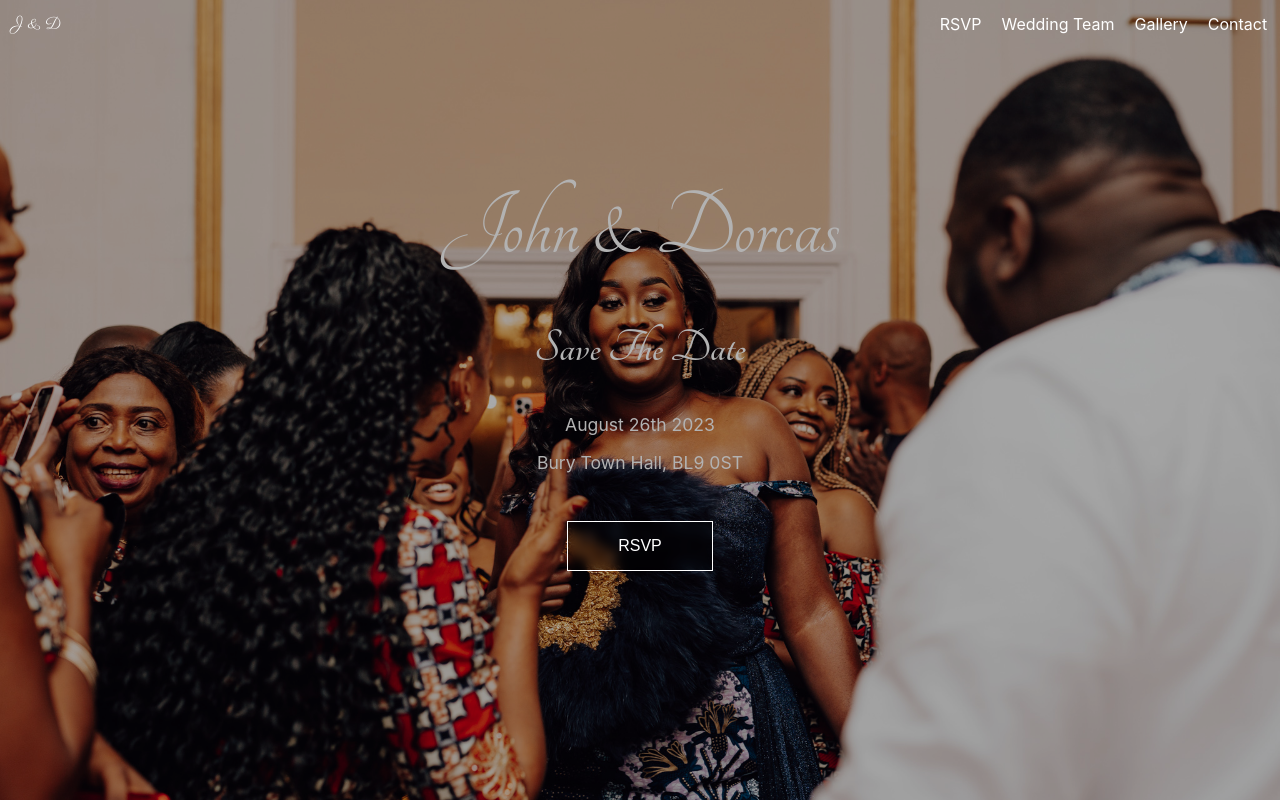
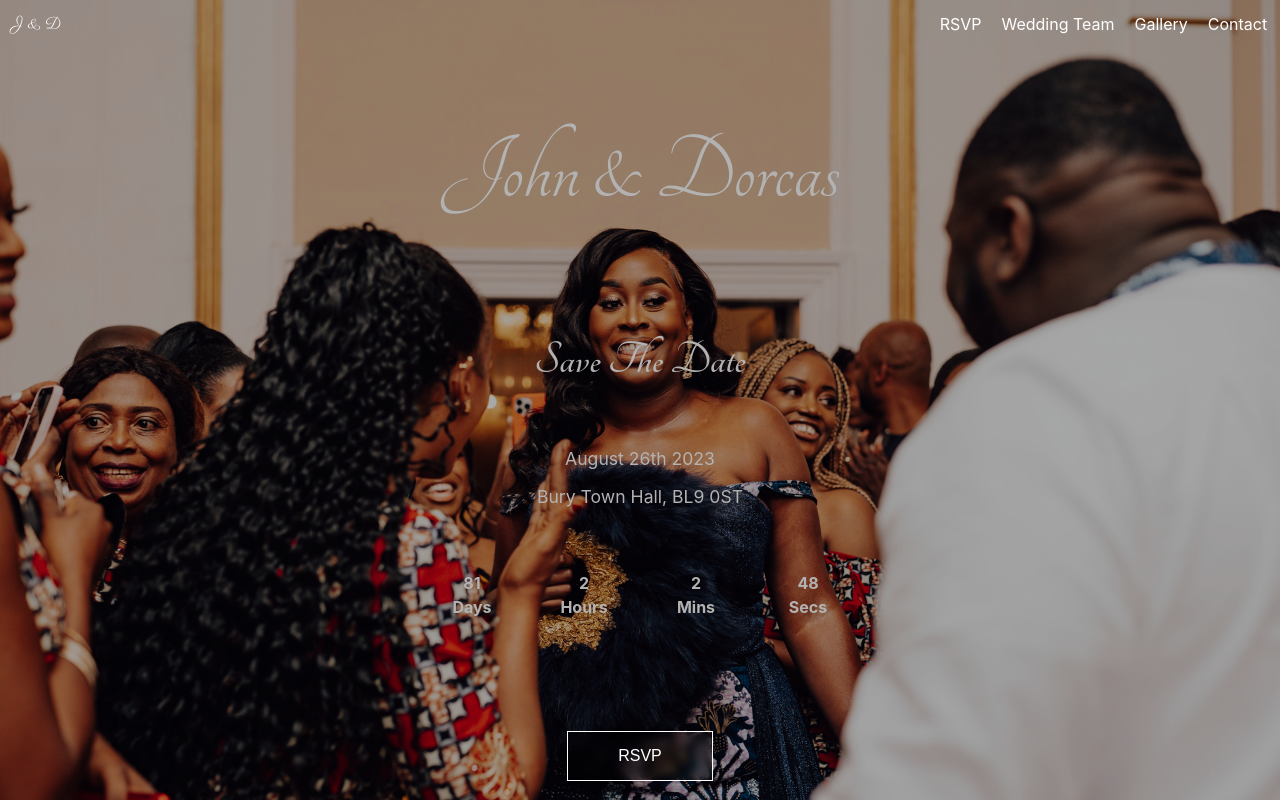
Before and after one commit to chadrakh/RSVPWebsite, a React (Create React App) app: page / in a window 1280 px wide. Built offline with nearby package versions, Linux system fonts and the light colour scheme.

Commit message:
Add countdown timer and improve layout spacing

```diff
--- /dev/null
+++ b/src/components/common/Countdown/CountdownTimer.tsx
@@ -0,0 +1,24 @@
+import React from 'react';
+import useCountdown from '../../../hooks/useCountdown';
+import ExpiredNotice from './ExpiredNotice';
+import ShowCounter from './ShowCounter';
+
+type Props = {
+  targetDate: string;
+};
+
+const CountdownTimer: React.FC<Props> = ({ targetDate }) => {
+  const [days, hours, minutes, seconds] = useCountdown(targetDate);
+
+    return (
+        <>
+        {
+            (days + hours + minutes + seconds) <= 0
+            ? <ExpiredNotice />
+            : <ShowCounter days={days} hours={hours} minutes={minutes} seconds={seconds}/>
+        }
+        </>
+    );
+};
+
+export default CountdownTimer;
--- /dev/null
+++ b/src/components/common/Countdown/DateTimeDisplay.tsx
@@ -0,0 +1,38 @@
+import { FC } from "react";
+import styled from "@emotion/styled";
+
+type Props = {
+    value: number;
+    type: string;
+    isDanger: boolean;
+  };
+
+const Display = styled.div<{ isDanger: boolean }>`
+    padding: 1rem;
+    margin: 1rem;
+    display: flex;
+    flex-direction: column;
+    align-items: center;
+    justify-content: center;
+    text-align: center;
+    min-width: 3rem;
+    height: 3rem;
+    display: grid;
+    place-items: center;
+    word-break: break-word;
+    font-weight: bold;
+    color: ${props => (props.isDanger ? "red" : "white")};
+`;
+
+const DateTimeDisplay: FC<Props> = ({ value, type, isDanger }) => {
+  return (
+    <>
+      <Display isDanger={isDanger} className="countdown">
+        <p>{value}</p>
+        <span>{type}</span>
+      </Display>
+    </>
+  );
+};
+
+export default DateTimeDisplay;
--- /dev/null
+++ b/src/components/common/Countdown/ExpiredNotice.tsx
@@ -0,0 +1,11 @@
+import { FC } from "react";
+
+const ExpiredNotice: FC = () => {
+    return (
+        <>
+        <p>It's today!.</p>
+        </>
+    );
+  };
+
+  export default ExpiredNotice;
--- /dev/null
+++ b/src/components/common/Countdown/ShowCounter.tsx
@@ -0,0 +1,35 @@
+import { FC } from "react";
+import DateTimeDisplay from "./DateTimeDisplay";
+import styled from "@emotion/styled";
+
+const StyledWrapper = styled.div`
+    margin: 2em 0 2em 0;
+    display: flex;
+    align-items: center;
+    justify-content: center;
+`;
+
+type Props = {
+    days: number;
+    hours: number;
+    minutes: number;
+    seconds: number;
+  };
+
+  const ShowCounter: FC<Props> = ({
+    days,
+    hours,
+    minutes,
+    seconds,
+  }) => {
+    return (
+        <StyledWrapper>
+            <DateTimeDisplay value={days} type={'Days'} isDanger={days <= 3} />
+            <DateTimeDisplay value={hours} type={'Hours'} isDanger={false} />
+            <DateTimeDisplay value={minutes} type={'Mins'} isDanger={false} />
+            <DateTimeDisplay value={seconds} type={'Secs'} isDanger={false} />
+        </StyledWrapper>
+    );
+  };
+
+export default ShowCounter;
--- a/src/components/common/Headings/LandingText.tsx
+++ b/src/components/common/Headings/LandingText.tsx
@@ -25,7 +25,7 @@ type Props = {
     type?: string;
 };
 
-const LandingText : FC<Props> = ({ type, children }) => {
+const Text : FC<Props> = ({ type, children }) => {
     return(
         <>
             {type === "body" && <StyledBody>{children}</StyledBody>}
@@ -36,4 +36,4 @@ const LandingText : FC<Props> = ({ type, children }) => {
     )
 }
 
-export default LandingText;
+export default Text;
--- a/src/components/pages/bridal-team/BridalTeam.tsx
+++ b/src/components/pages/bridal-team/BridalTeam.tsx
@@ -1,14 +1,14 @@
 import Card from "../../common/Cards/Card";
 import Grid from "../../common/Cards/CardGrid";
 import Container from "../../common/Cards/CardContainer";
-import { bridesmaidsArr } from "../../../store/consts/teamProfiles";
+import { BRIDESMAIDS } from "../../../store/consts/consts";
 
 const BridalTeam = () => {
     return (
         <>
             <Container>
                 <Grid>
-                    {bridesmaidsArr.map(([name, link]) => (
+                    {BRIDESMAIDS.map(([name, link]) => (
                         <Card key={name}>
                             <img src={link} alt={name} />
                             <h2>{name}</h2>
--- a/src/components/pages/grooms-team/GroomsTeam.tsx
+++ b/src/components/pages/grooms-team/GroomsTeam.tsx
@@ -1,14 +1,14 @@
 import Card from "../../common/Cards/Card";
 import Grid from "../../common/Cards/CardGrid";
 import Container from "../../common/Cards/CardContainer";
-import { groomsmenArr } from "../../../store/consts/teamProfiles";
+import { GROOMSMEN } from "../../../store/consts/consts";
 
 const GroomsTeam = () => {
     return (
         <>
             <Container>
                 <Grid>
-                    {groomsmenArr.map(([name, link]) => (
+                    {GROOMSMEN.map(([name, link]) => (
                         <Card key={name}>
                             <img src={link} alt={name} />
                             <h2>{name}</h2>
--- a/src/components/pages/landing/Landing.tsx
+++ b/src/components/pages/landing/Landing.tsx
@@ -1,26 +1,55 @@
 import styled from '@emotion/styled';
-import LandingText from "../../common/Headings/LandingText";
+import Text from "../../common/Headings/LandingText";
 import PrimaryButton from "../../common/Buttons/PrimaryButton";
+import CountdownTimer from '../../common/Countdown/CountdownTimer';
+import { WEDDING_DATE } from '../../../store/consts/consts';
 
-const LandingWrapper = styled.div`
-  background-size: cover;
-  height: 80vh;
-  display: flex;
-  flex-direction: column;
-  justify-content: center;
-  align-items: center;
-`;
+const Header = styled.div`
+    height: 35vh;
+    display: flex;
+    flex-direction: column;
+    justify-content: center;
+    align-items: center;
+`
+
+
+const SubHeader = styled.div`
+    display: flex;
+    flex-direction: column;
+    justify-content: center;
+    align-items: center;
+`
+
+const Body = styled.div`
+    margin: 5vh 0 0 0;
+    flex-direction: column;
+    justify-content: center;
+    text-align: center;
+    align-items: center;
+`
+
+// const Footer = styled.div``
 
 const Landing = () => {
     return(
     <>
-        <LandingWrapper>
-            <LandingText type={"primary"}>John & Dorcas</LandingText>
-            <LandingText type={"secondary"}>Save The Date</LandingText>
-            <LandingText type={"body"}>August 26th 2023</LandingText>
-            <LandingText type={"body"}>Bury Town Hall, BL9 0ST</LandingText>
-            <PrimaryButton>RSVP</PrimaryButton>
-        </LandingWrapper>
+        <>
+            <Header>
+                <Text type={"primary"}>John & Dorcas</Text>
+            </Header>
+
+
+            <SubHeader>
+                <Text type={"secondary"}>Save The Date</Text>
+            </SubHeader>
+
+            <Body>
+                <Text type={"body"}>August 26th 2023</Text>
+                <Text type={"body"}>Bury Town Hall, BL9 0ST</Text>
+                <CountdownTimer targetDate={WEDDING_DATE}/>
+                <PrimaryButton>RSVP</PrimaryButton>
+            </Body>
+        </>
     </>
     )
 }
--- /dev/null
+++ b/src/hooks/useCountdown.tsx
@@ -0,0 +1,34 @@
+import { useEffect, useState } from 'react';
+
+type CountdownValues = [number, number, number, number];
+
+const useCountdown = (targetDate: string): CountdownValues => {
+  const countDownDate = new Date(targetDate).getTime();
+
+  const [countDown, setCountDown] = useState<number>(
+    countDownDate - new Date().getTime()
+  );
+
+  useEffect(() => {
+    const interval = setInterval(() => {
+      setCountDown(countDownDate - new Date().getTime());
+    }, 1000);
+
+    return () => clearInterval(interval);
+  }, [countDownDate]);
+
+  return getReturnValues(countDown);
+};
+
+const getReturnValues = (countDown: number): CountdownValues => {
+  const days = Math.floor(countDown / (1000 * 60 * 60 * 24));
+  const hours = Math.floor(
+    (countDown % (1000 * 60 * 60 * 24)) / (1000 * 60 * 60)
+  );
+  const minutes = Math.floor((countDown % (1000 * 60 * 60)) / (1000 * 60));
+  const seconds = Math.floor((countDown % (1000 * 60)) / 1000);
+
+  return [days, hours, minutes, seconds];
+};
+
+export default useCountdown
--- a/src/store/consts/teamProfiles.tsx
+++ b/src/store/consts/consts.tsx
@@ -1,13 +1,15 @@
-export const bridesmaidsArr : string[][] = [
+export const BRIDESMAIDS : string[][] = [
     ["Abi", "link"],
     ["Belinda", "link"],
     ["Maria", "link"],
     ["Rosie", "link"]
 ]
 
-export const groomsmenArr: string[][] = [
+export const GROOMSMEN: string[][] = [
     ["name", "link"],
     ["name", "link"],
     ["name", "link"],
     ["name", "link"],
 ];
+
+export const WEDDING_DATE = "2023-08-26";
--- a/src/store/types/CustomTypes.tsx
+++ /dev/null
@@ -1,3 +0,0 @@
-export type DummyType = {
-    param: string;
-}
```
